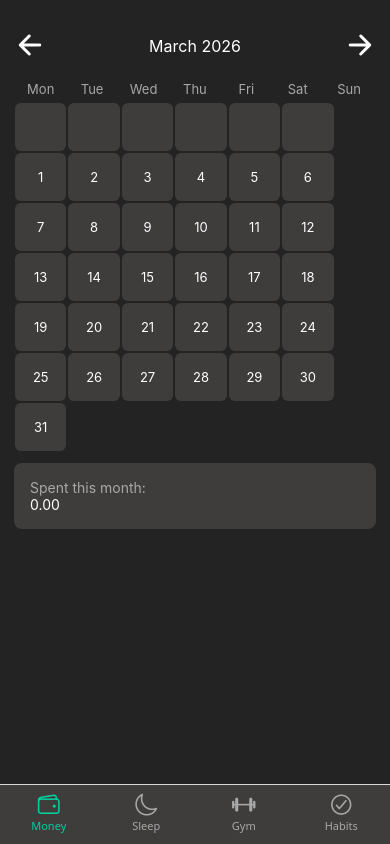
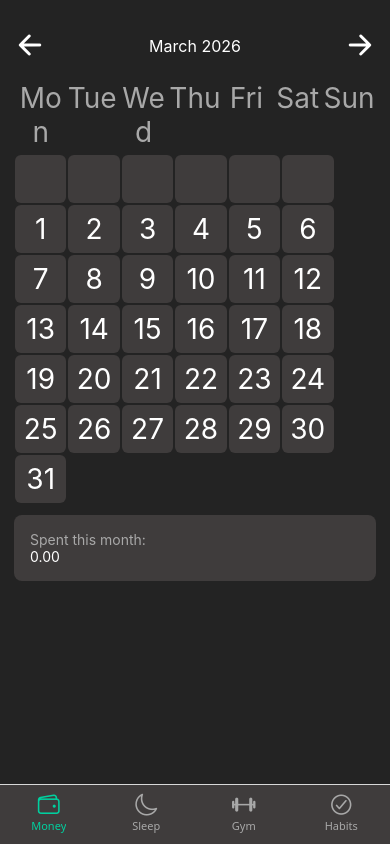
Before and after one commit to Strma77/Monk-Dew, a React Native app: screen /Money in a window 390 px wide. Built offline with nearby package versions, Linux system fonts and the light colour scheme.

Commit message:
Edited claude md

```diff
--- a/src/shared/theme.js
+++ b/src/shared/theme.js
@@ -22,7 +22,7 @@ export const fontSize = {
     md: scale(14),
     lg: scale(16),
     xl: scale(20),
-    xxl: scale(13),
+    xxl: scale(28),
 };
 
 export const spacing = {
```
Also changed, not shown: 1 other file (tests, documents, lock files or other folders).
